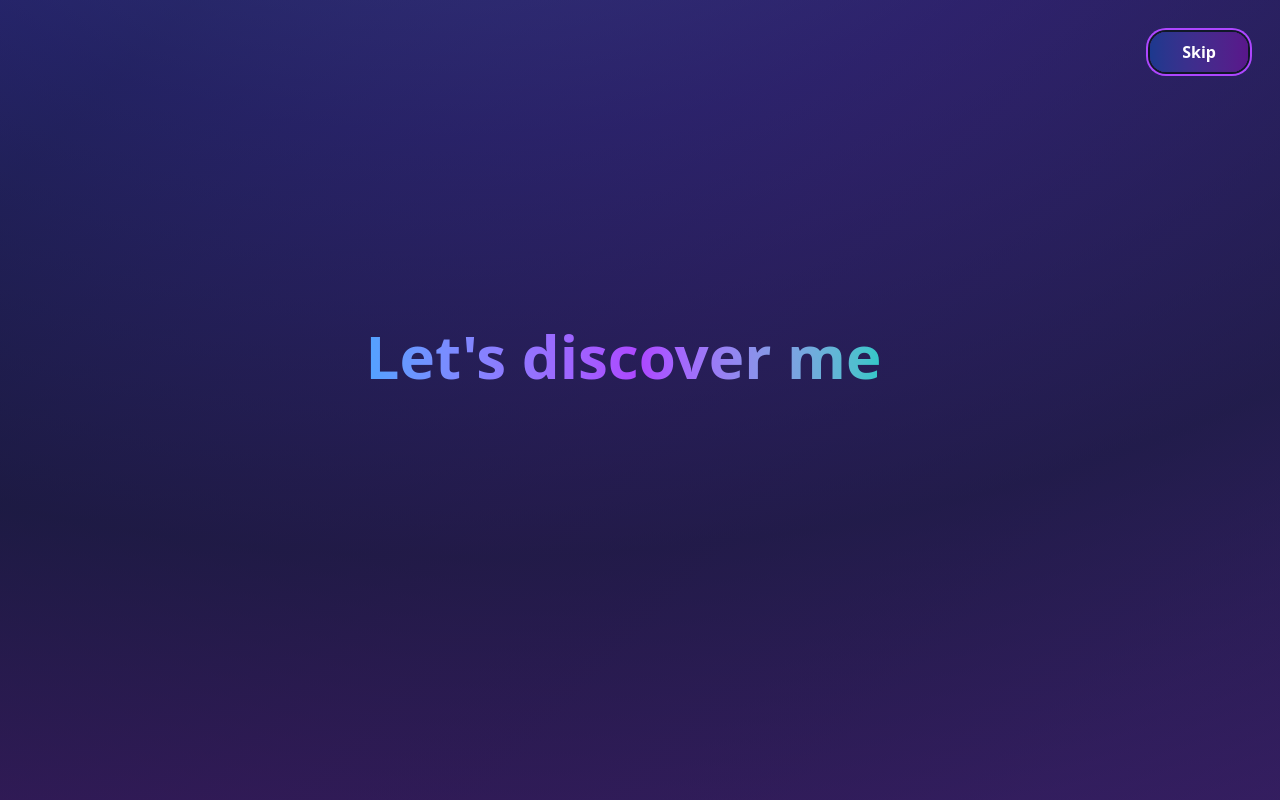
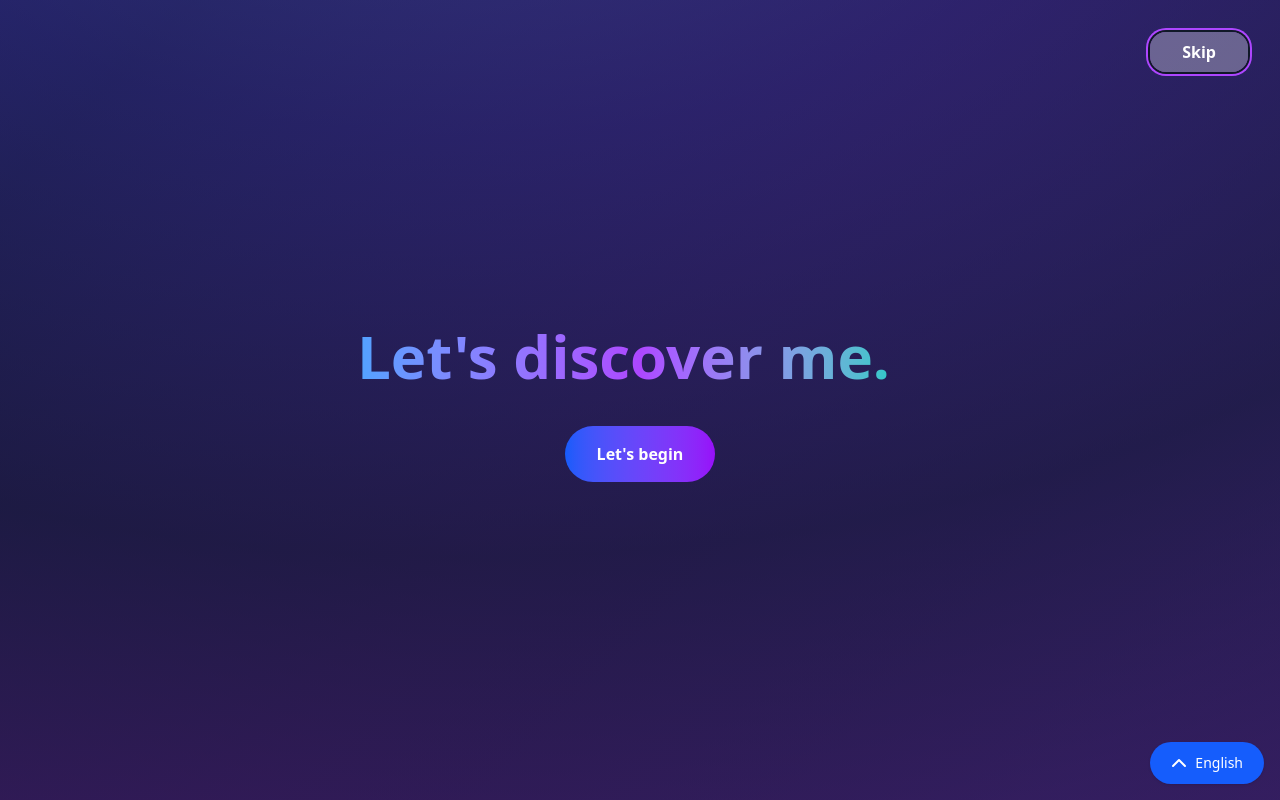
Before and after one commit to stivengjinaj/Portfolio, a React (Vite) app: page / in a window 1280 px wide. Both pictures are taken after a click on the button "Skip". Built offline with nearby package versions, Linux system fonts and the light colour scheme.

Commit message:
Feature: Multi language support

```diff
--- a/package.json
+++ b/package.json
@@ -12,6 +12,7 @@
   "dependencies": {
     "@tailwindcss/vite": "^4.1.11",
     "gsap": "^3.13.0",
+    "lucide-react": "^0.525.0",
     "react": "^19.1.0",
     "react-dom": "^19.1.0",
     "react-type-animation": "^3.2.0",
--- a/src/App.tsx
+++ b/src/App.tsx
@@ -1,9 +1,12 @@
 import WelcomePage from "./screens/WelcomePage.tsx";
+import {TranslationProvider} from "./TranslationContext.tsx";
 
 function App() {
 
   return (
-    <WelcomePage />
+      <TranslationProvider>
+          <WelcomePage />
+      </TranslationProvider>
   );
 }
 
--- /dev/null
+++ b/src/TranslationContext.tsx
@@ -0,0 +1,50 @@
+import { createContext, useContext, useEffect, useState, type ReactNode } from "react";
+import type { TranslationContextType } from "./languages/language";
+import al from "./languages/al";
+import en from "./languages/en";
+import es from "./languages/es";
+import it from "./languages/it";
+
+const translations = { al, en, es, it } as const;
+
+type Translations = typeof translations;
+type Language = keyof Translations;
+type TranslationKeys = keyof typeof en;
+
+const TranslationContext = createContext<TranslationContextType | undefined>(undefined);
+
+export const TranslationProvider = ({ children }: { children: ReactNode }) => {
+    const [language, setLanguageState] = useState<Language>("en");
+
+    useEffect(() => {
+        const storedLang = localStorage.getItem("lang") as Language | null;
+        if (storedLang && storedLang in translations) {
+            setLanguageState(storedLang);
+        }
+    }, []);
+
+    const setLanguage = (lang: Language, forceRefresh: boolean = false) => {
+        setLanguageState(lang);
+        localStorage.setItem("lang", lang);
+        if (forceRefresh) {
+            setTimeout(() => window.location.reload(), 50);
+        }
+    };
+
+    const t = (key: TranslationKeys): string => {
+        return translations[language][key];
+    };
+
+    return (
+        <TranslationContext.Provider value={{ t, language, setLanguage } as TranslationContextType}>
+            {children}
+        </TranslationContext.Provider>
+    );
+};
+
+// eslint-disable-next-line react-refresh/only-export-components
+export const useTranslation = () => {
+    const context = useContext(TranslationContext);
+    if (!context) throw new Error("useTranslation must be used within TranslationProvider");
+    return context;
+};
--- /dev/null
+++ b/src/languages/al.ts
@@ -0,0 +1,10 @@
+const al = {
+    welcome0: "Mire se erdhe ne portofolin tim",
+    welcome1: "Une jam Stiven.",
+    welcome2: "Ja kush jam",
+    welcome3: "Ja kush jam une",
+    beginButton: "Fillojme",
+    skipButton: "Skip",
+} as const;
+
+export default al;
--- /dev/null
+++ b/src/languages/en.ts
@@ -0,0 +1,10 @@
+const en = {
+    welcome0: "Welcome to my portfolio.",
+    welcome1: "I am Stiven.",
+    welcome2: "Let's discover",
+    welcome3: "Let's discover me.",
+    beginButton: "Let's begin",
+    skipButton: "Skip",
+} as const;
+
+export default en;
--- /dev/null
+++ b/src/languages/es.ts
@@ -0,0 +1,10 @@
+const es = {
+    welcome0: "Bienvenidos en mi portofolio.",
+    welcome1: "Yo soy Stiven.",
+    welcome2: "Descubrimos",
+    welcome3: "Descubrimos a mi",
+    beginButton: "Empezamos",
+    skipButton: "Skip",
+} as const;
+
+export default es;
--- /dev/null
+++ b/src/languages/it.ts
@@ -0,0 +1,10 @@
+const it = {
+    welcome0: "Benvenuti al mio portofolio.",
+    welcome1: "Io sono Stiven.",
+    welcome2: "Scopriamo",
+    welcome3: "Scopriamo me.",
+    beginButton: "Iniziamo",
+    skipButton: "Skip",
+} as const;
+
+export default it;
--- /dev/null
+++ b/src/misc/LanguageSelector.tsx
@@ -0,0 +1,92 @@
+import React, { useState, useRef, useEffect } from 'react';
+import { useTranslation } from '../TranslationContext';
+import {ChevronDown, ChevronUp} from "lucide-react";
+
+interface LanguageOption {
+    code: string;
+    name: string;
+}
+
+const LanguageSelector: React.FC = () => {
+    const { language, setLanguage } = useTranslation();
+    const [isOpen, setIsOpen] = useState(false);
+    const dropdownRef = useRef<HTMLDivElement>(null);
+
+    const languages: LanguageOption[] = [
+        { code: 'al', name: 'Albanian' },
+        { code: 'en', name: 'English' },
+        { code: 'es', name: 'Español' },
+        { code: 'it', name: 'Italiano' },
+    ];
+
+    const currentLanguageName = languages.find(lang => lang.code === language)?.name || 'English';
+
+    useEffect(() => {
+        const handleClickOutside = (event: MouseEvent) => {
+            if (dropdownRef.current && !dropdownRef.current.contains(event.target as Node)) {
+                setIsOpen(false);
+            }
+        };
+
+        document.addEventListener('mousedown', handleClickOutside);
+        return () => {
+            document.removeEventListener('mousedown', handleClickOutside);
+        };
+    }, []);
+
+    const handleSelectLanguage = (code: string) => {
+        setLanguage(code as never, true);
+        setIsOpen(false);
+    };
+
+    return (
+        <div
+            ref={dropdownRef}
+            className="fixed bottom-4 right-4 z-50 font-inter"
+        >
+            <div className="relative inline-block text-left">
+                <div>
+                    <button
+                        type="button"
+                        className="inline-flex justify-center items-center w-full rounded-full border border-transparent shadow-sm px-4 py-2 bg-blue-600 text-sm font-medium text-white hover:bg-blue-700 focus:outline-none focus:ring-2 focus:ring-offset-2 focus:ring-blue-500 transition duration-150 ease-in-out"
+                        id="language-menu-button"
+                        aria-expanded="true"
+                        aria-haspopup="true"
+                        onClick={() => setIsOpen(!isOpen)}
+                    >
+                        {isOpen ? <ChevronDown /> : <ChevronUp />}
+                        <span className="mx-1">{currentLanguageName}</span>
+                    </button>
+                </div>
+
+                {isOpen && (
+                    <div
+                        className="origin-bottom-right absolute right-0 bottom-full mb-2 w-48 rounded-md shadow-lg bg-white ring-1 ring-black ring-opacity-5 focus:outline-none"
+                        role="menu"
+                        aria-orientation="vertical"
+                        aria-labelledby="language-menu-button"
+                    >
+                        <div className="py-1" role="none">
+                            {languages.map((lang) => (
+                                <button
+                                    key={lang.code}
+                                    onClick={() => handleSelectLanguage(lang.code)}
+                                    className={`${
+                                        lang.code === language
+                                            ? 'bg-blue-100 text-blue-900'
+                                            : 'text-gray-700'
+                                    } block w-full text-left px-4 py-2 text-sm hover:bg-gray-100 hover:text-gray-900`}
+                                    role="menuitem"
+                                >
+                                    {lang.name}
+                                </button>
+                            ))}
+                        </div>
+                    </div>
+                )}
+            </div>
+        </div>
+    );
+};
+
+export default LanguageSelector;
--- a/src/screens/WelcomePage.tsx
+++ b/src/screens/WelcomePage.tsx
@@ -1,13 +1,16 @@
 import { useEffect, useState } from "react";
 import { TypeAnimation } from "react-type-animation";
+import {useTranslation} from "../TranslationContext.tsx";
+import LanguageSelector from "../misc/LanguageSelector.tsx";
 
 function WelcomePage() {
+    const { t, language } = useTranslation();
     const [showContinue, setShowContinue] = useState(false);
 
     useEffect(() => {
         const timer = setTimeout(() => {
             setShowContinue(true);
-        }, 11000);
+        }, 10000);
 
         return () => clearTimeout(timer);
     }, []);
@@ -19,10 +22,11 @@ function WelcomePage() {
     return (
         <>
             <div className="fixed top-4 right-4 sm:top-6 sm:right-6 lg:top-8 lg:right-8 z-50">
-                <button className="px-6 py-2 sm:px-8 sm:py-2 bg-gradient-to-r from-blue-900 to-purple-900 rounded-2xl text-white font-semibold text-sm sm:text-base transition-all duration-300 hover:scale-105 hover:shadow-lg hover:shadow-purple-500/25 focus:outline-none focus:ring-2 focus:ring-purple-500 focus:ring-offset-2 focus:ring-offset-gray-900">
+                <button className="px-6 py-2 sm:px-8 sm:py-2 bg-white/30 rounded-2xl text-white font-semibold text-sm sm:text-base transition-all duration-300 hover:scale-105 hover:shadow-lg hover:shadow-purple-500/25 focus:outline-none focus:ring-2 focus:ring-purple-500 focus:ring-offset-2 focus:ring-offset-gray-900">
                     Skip
                 </button>
             </div>
+            <LanguageSelector />
             <div className="gradient-background relative min-h-screen w-full overflow-hidden bg-gray-900 flex flex-col items-center justify-center m-0 p-0">
                 {/* Floating Particles Effect */}
                 <div className="absolute inset-0 overflow-hidden">
@@ -45,18 +49,19 @@ function WelcomePage() {
                 <div className="relative z-10 px-4 sm:px-6 lg:px-8 max-w-4xl mx-auto text-center">
                     <div className="mb-8">
                         <TypeAnimation
+                            key={language}
                             sequence={[
-                                "Welcome to my portfolio.",
-                                1500,
-                                "I am Stiven.",
-                                1500,
-                                "Let's discover",
-                                1000,
-                                "Let's discover me."
+                                t('welcome0'),
+                                500,
+                                t('welcome1'),
+                                500,
+                                t('welcome2'),
+                                300,
+                                t('welcome3')
                             ]}
                             wrapper="h1"
-                            speed={20}
-                            deletionSpeed={20}
+                            speed={1}
+                            deletionSpeed={5}
                             className="text-2xl sm:text-3xl md:text-4xl lg:text-5xl xl:text-6xl font-bold text-transparent bg-clip-text bg-gradient-to-r from-blue-400 via-purple-500 to-teal-400 leading-tight"
                             repeat={0}
                         />
@@ -67,7 +72,7 @@ function WelcomePage() {
                             onClick={handleContinue}
                             className="group relative px-8 py-4 bg-gradient-to-r from-blue-600 to-purple-600 rounded-full text-white font-semibold text-sm sm:text-base transition-all duration-300 hover:scale-105 hover:shadow-lg hover:shadow-purple-500/25 focus:outline-none focus:ring-2 focus:ring-purple-500 focus:ring-offset-2 focus:ring-offset-gray-900"
                         >
-                            <span className="relative z-10">Let's begin</span>
+                            <span className="relative z-10">{t('beginButton')}</span>
                             <div className="absolute inset-0 rounded-full bg-gradient-to-r from-purple-600 to-pink-600 opacity-0 group-hover:opacity-100 transition-opacity duration-300"></div>
                         </button>
                     </div>
```
Also changed, not shown: src/languages/language.d.ts (added, +8 -0 lines), 1 other file (tests, documents, lock files or other folders).
